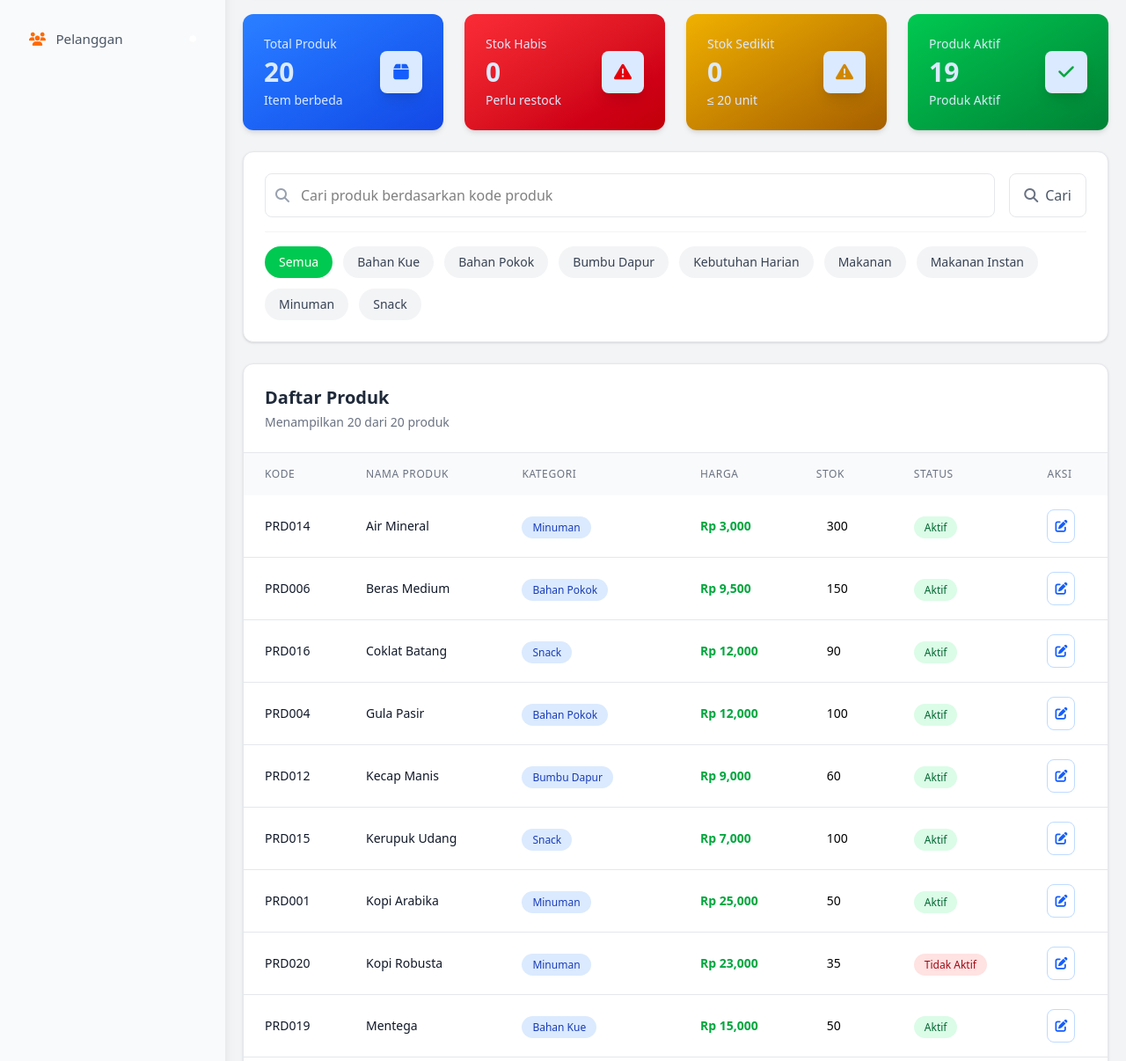
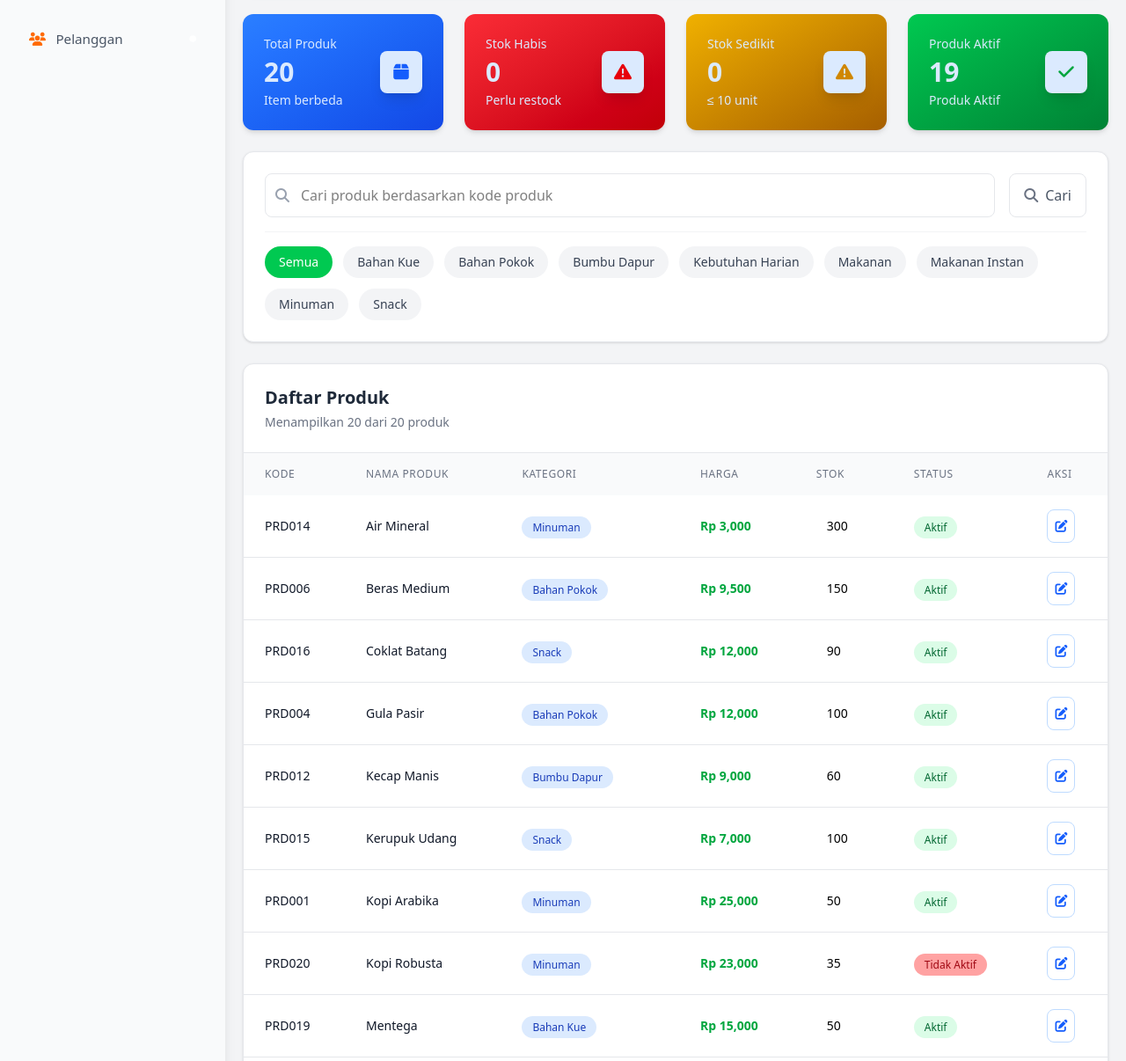
Before and after one commit to DuloeW/point-of-selles-sederhana, a PHP site: page /pages/kelola-produk-view.php in a window 1280 px wide. Shown: the part 244-1450 px from the top of the page at 88% size. Run offline with PHP 8.4, Linux system fonts and the light colour scheme; the visitor is signed in with stand-in values (Sample User, id 1); data comes from the database, SQL or seed files in the repository; style sheets or scripts are compiled from the project's sources.

Commit message:
Refactor product stock thresholds and improve display for low stock items

```diff
--- a/components/card-produk-hampir-habis.php
+++ b/components/card-produk-hampir-habis.php
@@ -1,4 +1,4 @@
-<a href="<?= $url ?>" class="">
+<a href="<?= $url ?>">
     <div class="p-3 bg-orange-50 border border-orange-200 rounded-lg">
         <div class="flex items-center justify-between">
             <div>
--- a/pages/dasboard-view.php
+++ b/pages/dasboard-view.php
@@ -70,7 +70,7 @@ require '../utils/tools_util.php';
             </div>
             <div class="grid grid-cols-1 lg:grid-cols-3 gap-6">
                 <!-- Transaksi Terbaru -->
-                <div class="bg-white rounded-xl p-6 shadow-md lg:col-span-2">
+                <div class="bg-white h-fit rounded-xl p-6 shadow-md lg:col-span-2">
                     <div class="flex items-center justify-between mb-4">
                         <div class="flex items-center gap-3">
                             <div class="w-10 h-10 bg-gradient-to-r from-emerald-500 to-green-600  rounded-lg flex items-center justify-center">
@@ -116,6 +116,7 @@ require '../utils/tools_util.php';
 
                     <!-- Stok Warning List -->
                     <div class="space-y-3">
+                        <div class="overflow-y-auto max-h-40 grid grid-cols-1 gap-2">
                             <?php
                             $produkHampirHabis = getProdukAktifHampirHabis();
                             if (empty($produkHampirHabis)) {
@@ -130,6 +131,7 @@ require '../utils/tools_util.php';
                                 }
                             }
                             ?>
+                        </div>
 
                     </div>
 
--- a/pages/kelola-produk-view.php
+++ b/pages/kelola-produk-view.php
@@ -77,7 +77,7 @@ $produkList = filterProdukByKategoriAndKodeProduk($kategori_aktif, $kode_produk)
                     [
                         'title' => 'Stok Sedikit',
                         'value' => getTotalProdukHampirHabis(),
-                        'suffix' => '≤ 20 unit',
+                        'suffix' => '≤ 10 unit',
                         'color' => 'yellow',
                         'icon' => 'fa-solid fa-exclamation-triangle'
                     ],
@@ -189,12 +189,12 @@ $produkList = filterProdukByKategoriAndKodeProduk($kategori_aktif, $kode_produk)
                                         </td>
                                         <td class="px-6 py-4 whitespace-nowrap text-sm font-semibold text-green-600">Rp <?= number_format($produk['harga_jual'], 0, '.', ',') ?></td>
                                         <td class="px-6 py-4 whitespace-nowrap text-sm">
-                                            <p class="px-3 py-1 rounded-full <?= $produk['stok'] > 20  ? 'text-grey-900' : 'text-red-800 bg-red-100' ?> ">
+                                            <p class="px-3 py-1 rounded-full <?= $produk['stok'] > 20  ? 'text-grey-900' : 'text-center text-orange-800 bg-orange-300' ?> ">
                                                 <?= $produk['stok'] ?>
                                             </p>
                                         </td>
                                         <td class="px-6 py-4 whitespace-nowrap">
-                                            <span class="px-3 py-1 text-xs font-medium <?= $produk['status_produk'] == 'Aktif' ? 'bg-green-100 text-green-800' : 'bg-red-100 text-red-800' ?>  rounded-full"><?= $produk['status_produk'] ?></span>
+                                            <span class="px-3 py-1 text-xs font-medium <?= $produk['status_produk'] == 'Aktif' ? 'bg-green-100 text-green-800' : 'bg-red-300 text-red-800' ?>  rounded-full"><?= $produk['status_produk'] ?></span>
                                         </td>
                                         <td class="px-6 py-4 whitespace-nowrap text-sm">
                                             <div class="flex gap-2">
--- a/utils/produk_util.php
+++ b/utils/produk_util.php
@@ -11,14 +11,14 @@ function getTotalPruduk() {
 
 function getProdukAktifHampirHabis() {
     global $koneksi;
-    $query = "SELECT * FROM produk WHERE stok <= 20 AND status_produk = 'Aktif' ORDER BY nama_produk ASC";
+    $query = "SELECT * FROM produk WHERE stok <= 10 AND stok <> 0 AND status_produk = 'Aktif' ORDER BY stok ASC";
     $result = mysqli_query($koneksi, $query);
     return $result ? mysqli_fetch_all($result, MYSQLI_ASSOC) : [];
 }
 
 function getTotalProdukHampirHabis() {
     global $koneksi;
-    $query = "SELECT COUNT(*) as total FROM produk WHERE stok <= 20 AND stok <> 0 AND status_produk = 'Aktif'";
+    $query = "SELECT COUNT(*) as total FROM produk WHERE stok <= 10 AND stok <> 0 AND status_produk = 'Aktif'";
     $result = mysqli_query($koneksi, $query);
     return $result ? mysqli_fetch_assoc($result)['total'] : 0;
 }
```
Lines whose indentation alone changed are shown as unchanged.
